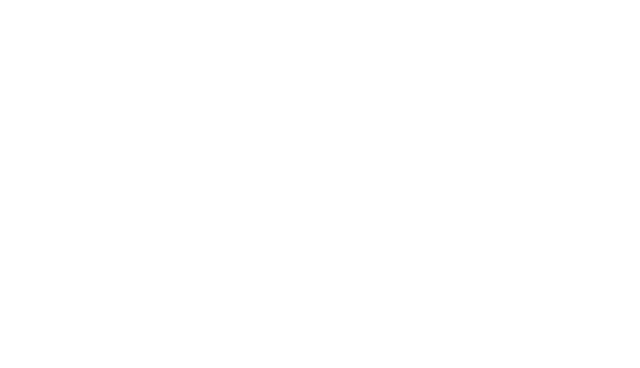
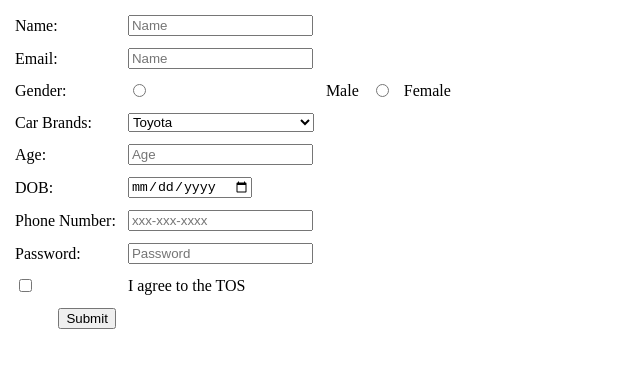
Before and after one commit to acciojob/signup-form-car-RAHUL-KAR-Kalyani, a website: page main.html in a window 1280 px wide. Shown: the whole page, without its empty margins (0-640 px from the left). Drawn offline with Linux system fonts and the light colour scheme.

Commit message:
created a submission

```diff
--- a/main.html
+++ b/main.html
@@ -8,6 +8,59 @@
 
 <body>
 	<!-- the entire body must be written by student -->
+	<form action="/submit_signup" method="POST">
+		<table>
+			<tr>
+				<td><label for="name">Name:</label></td>
+				<td><input type="text" id="name" name="name" required placeholder="Name"></td>
+			</tr>
+			<tr>
+				<td><label for="email">Email:</label></td>
+				<td><input type="email" id="email" name="email" required placeholder="Name"></td>
+			</tr>
+			<tr>
+				<td><label for="name">Gender:</label></td>
+				<td><input type="radio" id="gender_f" name="gender" required></td>
+				<td><label for="gender_m">Male</label></td>
+				<td><input type="radio" id="gender_f" name="gender" required></td>
+				<td><label for="gender_f">Female</label></td>
+			</tr>
+			<tr>
+				<td><label for="cars">Car Brands:</label></td>
+				<td>
+					<select id="cars" name="cars" required>
+				      <option value="" disabled>--Please choose an option--</option>
+				      <option value="toyota">Toyota</option>
+				      <option value="ford">Ford</option>
+				      <option value="honda">Honda</option>
+				    </select>
+				</td>
+			</tr>
+			<tr>
+				<td><label for="age">Age:</label></td>
+				<td><input type="number" id="age" name="age" required placeholder="Age"></td>
+			</tr>
+			<tr>
+				<td><label for="dob">DOB:</label></td>
+				<td><input type="date" id="dob" name="dob" required></td>
+			</tr>
+			<tr>
+				<td><label for="tel">Phone Number:</label></td>
+				<td><input type="tel" id="tel" name="tel" pattern="[0-9]{3}-[0-9]{3}-[0-9]{4}" placeholder="xxx-xxx-xxxx"></td>
+			</tr>
+			<tr>
+				<td><label for="password">Password:</label></td>
+				<td><input type="password" id="password" name="password" required placeholder="Password"></td>
+			</tr>
+			<tr>
+				<td><input type="checkbox" id="tos" name="tos" required></td>
+				<td><label for="tos">I agree to the TOS</label></td>
+			</tr>
+			<tr>
+				<td><button type="submit">Submit</button></td>
+			</tr>
+		</table>
+  </form>
     <script type="text/javascript" src="./script.js">
 </script>
 
--- a/styles.css
+++ b/styles.css
@@ -1,2 +1,9 @@
 
 /* Your CSS Code here. */
+table tr td{
+	margin:20px;
+	padding:5px;
+}
+table tr:nth-child(10){
+	text-align:right;
+}
```
